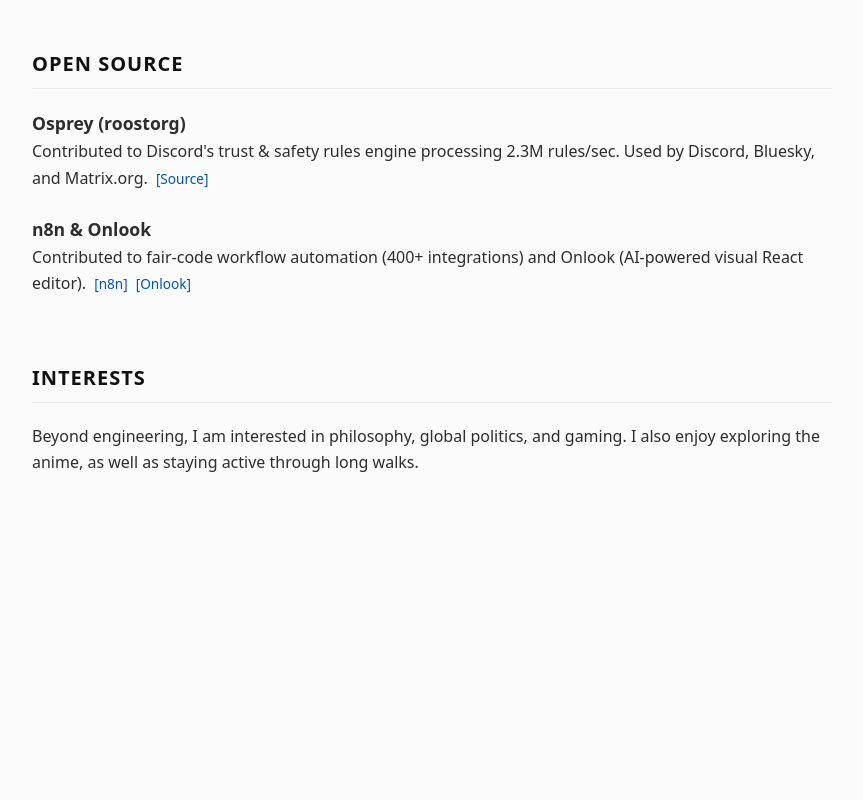
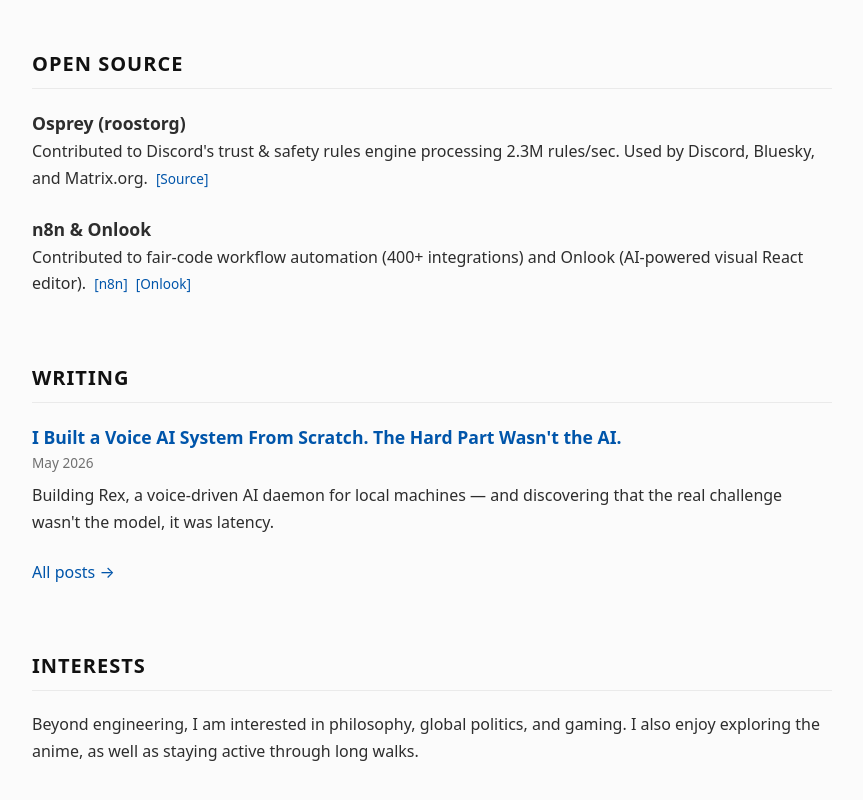
Before and after one commit to VINODvoid/kalki, a Next.js app: page / in a window 1280 px wide. Shown: the part 1938-2738 px from the top of the page, without its empty margins (208-1071 px from the left). Before the commit the page ends 2518 px from the top, so only its background shows below. Built offline with nearby package versions, Linux system fonts and the light colour scheme.

Commit message:
add: writing/blog section with bearblog posts

```diff
--- a/app/page.tsx
+++ b/app/page.tsx
@@ -232,6 +232,36 @@
           </li>
         </ul>
       </section>
+      <section id="writing">
+        <h2>Writing</h2>
+        <ul>
+          <li>
+            <div className="item-title">
+              <a
+                href="https://kalki.bearblog.dev/1/"
+                target="_blank"
+                rel="noopener noreferrer"
+              >
+                I Built a Voice AI System From Scratch. The Hard Part Wasn&apos;t the AI.
+              </a>
+            </div>
+            <div className="item-meta">May 2026</div>
+            <p>
+              Building Rex, a voice-driven AI daemon for local machines — and discovering that the real challenge wasn&apos;t the model, it was latency.
+            </p>
+          </li>
+        </ul>
+        <p style={{ marginTop: "0.5rem" }}>
+          <a
+            href="https://kalki.bearblog.dev/blog/"
+            target="_blank"
+            rel="noopener noreferrer"
+          >
+            All posts →
+          </a>
+        </p>
+      </section>
+
       <section id="interests">
         <h2>Interests</h2>
         <p>
```
